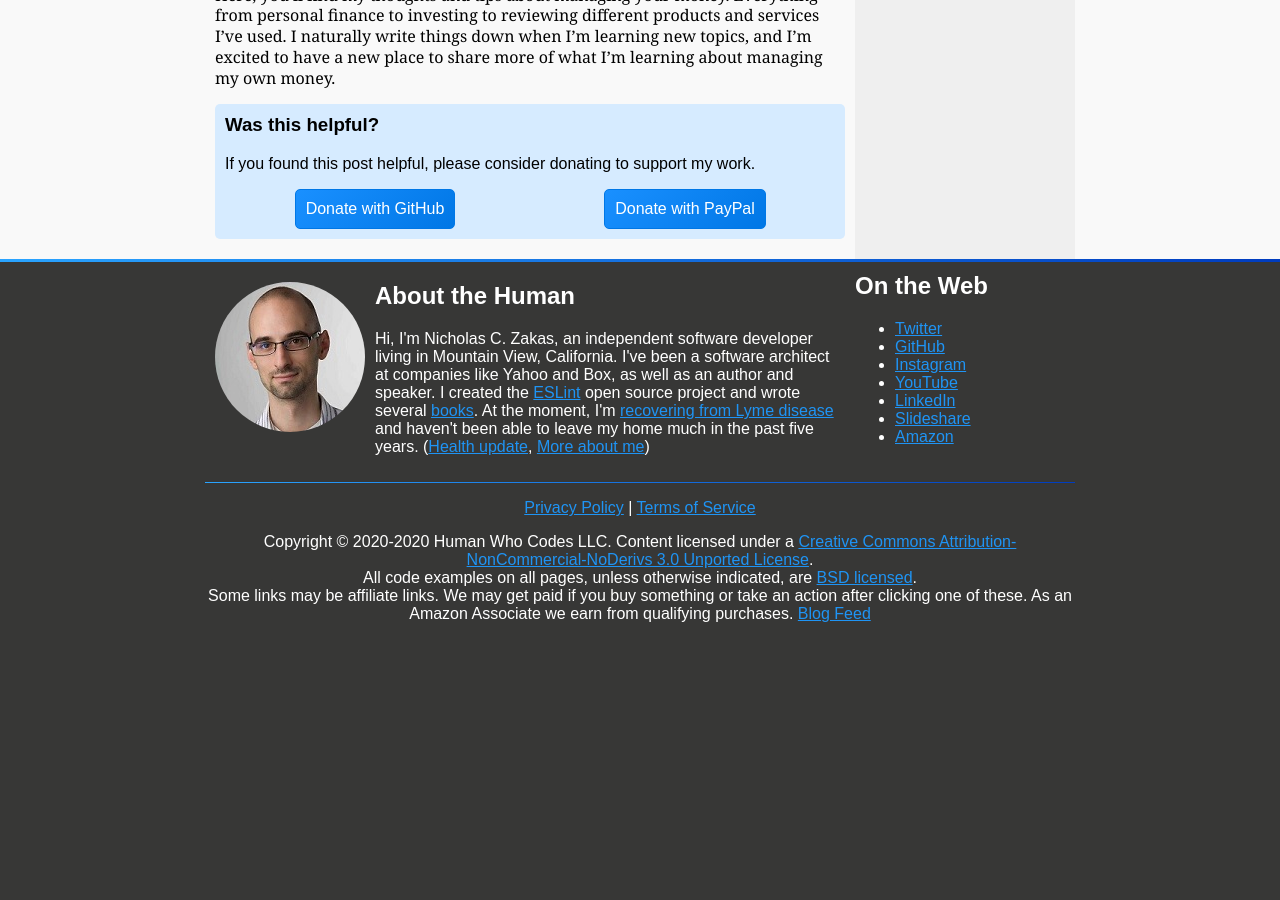
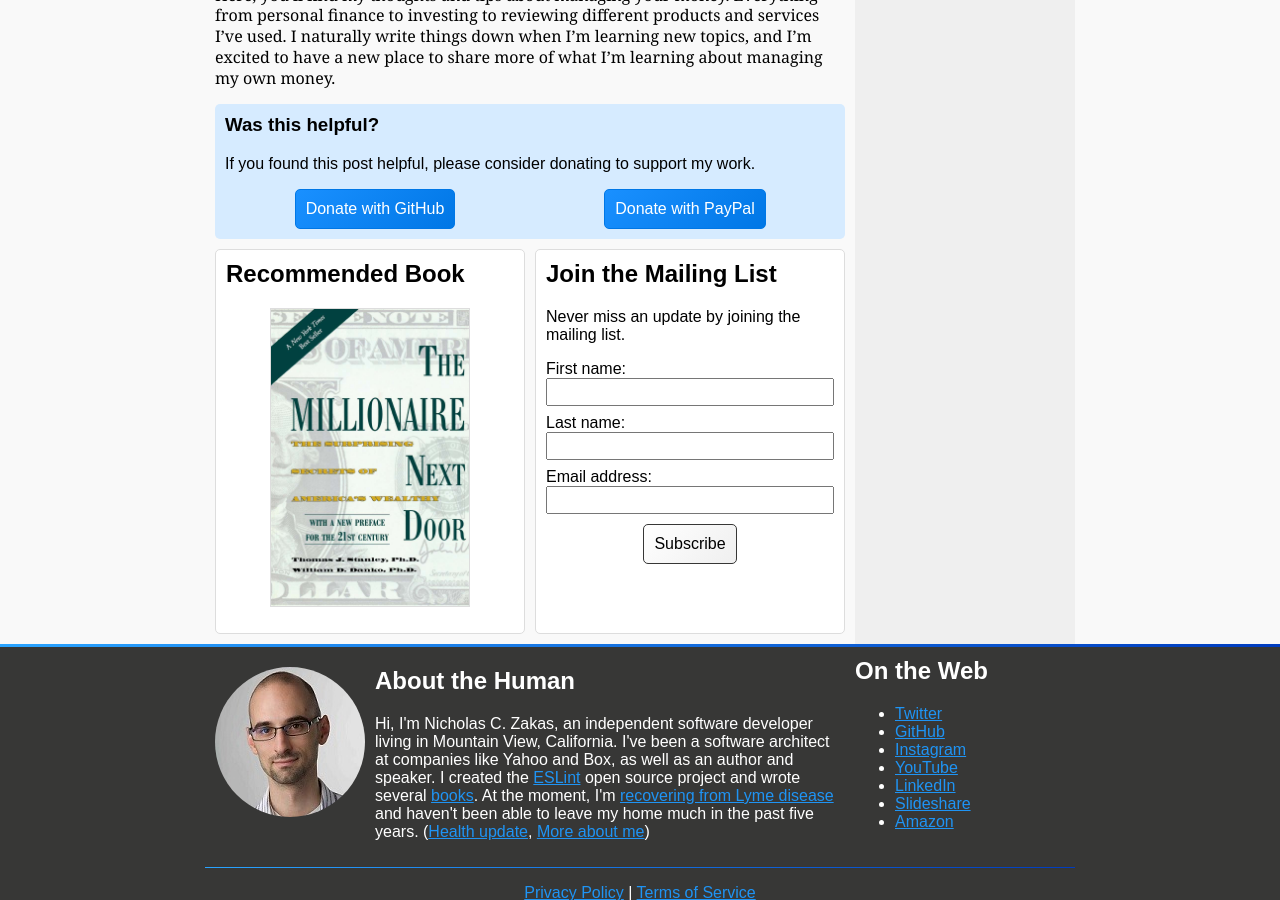
Before and after one commit to humanwhocodes/money.humanwhocodes.com, a Jekyll site: the page built from _posts/2020-10-19-welcome-human-who-codes-money.md, in a window 1280 px wide and 900 px high, scrolled down 1139 px. Built offline with Jekyll 4.4.1, drawn with Linux system fonts in a browser that asks for light colours; cached includes are drawn as plain includes; before the commit the page ends 1778 px from its top, so only the background shows below that.

Commit message:
Update: Enable mailing list signup

```diff
--- a/_layouts/post.html
+++ b/_layouts/post.html
@@ -35,9 +35,10 @@
     </footer>
 </article>
 
-<!-- <div class="grid-columns">
+<div class="grid-columns">
     <div class="gutters round-borders content-item-border highlight-background">
-
+        <h2 class="no-margin-top">Recommended Book</h2>
+        <p><a href="https://geni.us/millionaire-next-door"><img src="/images/reading/millionaire-next-door.jpg" width="200" alt="The Millionaire Next Door"></a></p>
     </div>
     <div class="gutters round-borders content-item-border highlight-background">
         <h2 class="no-margin-top">Join the Mailing List</h2>
@@ -66,6 +67,6 @@
             </div>
         </form>
     </div>
-</div> -->
+</div>
 
 {% include_cached footer.html %}
```
Also changed, not shown: Gemfile.lock (added), images/reading/millionaire-next-door.jpg (added), 1 other file.
